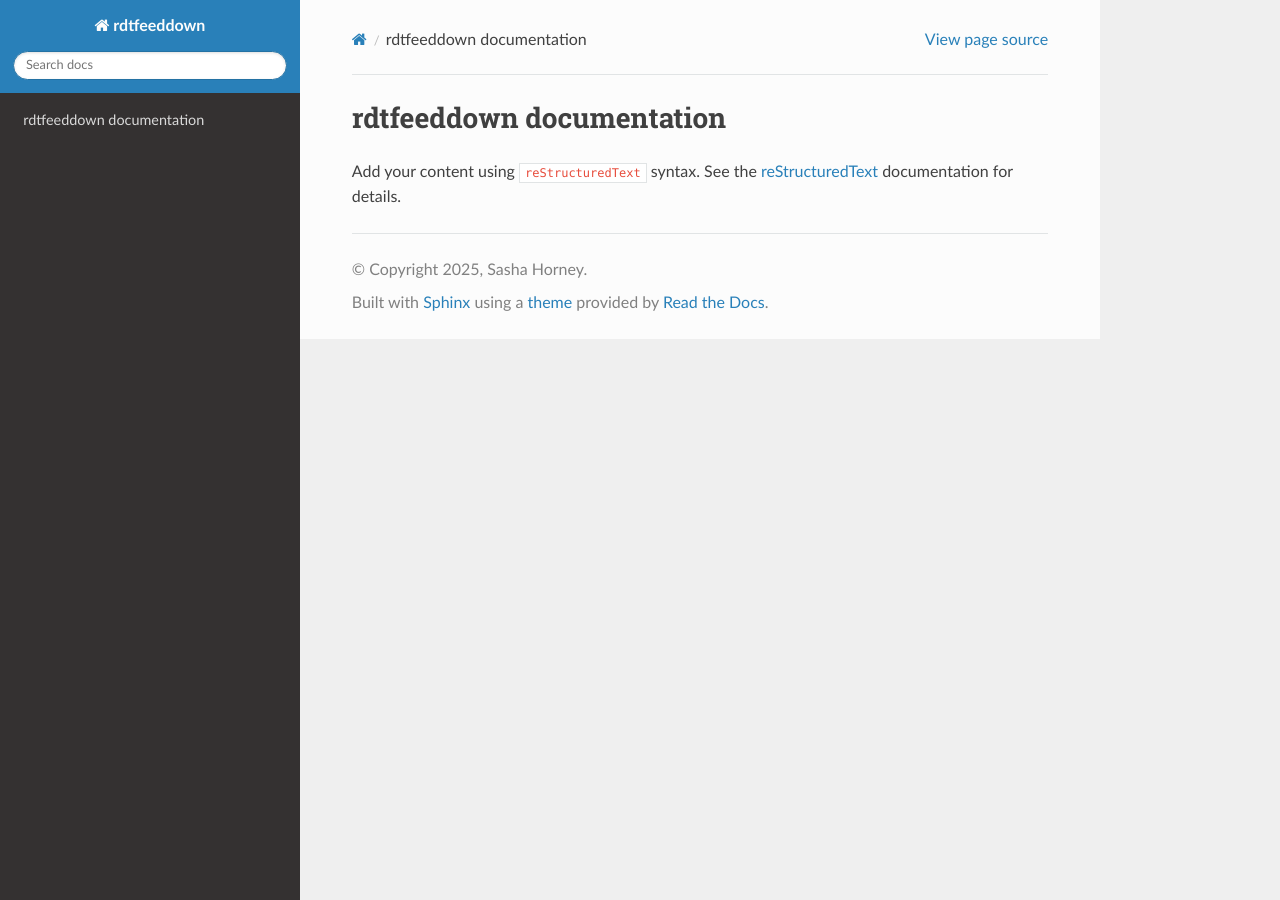
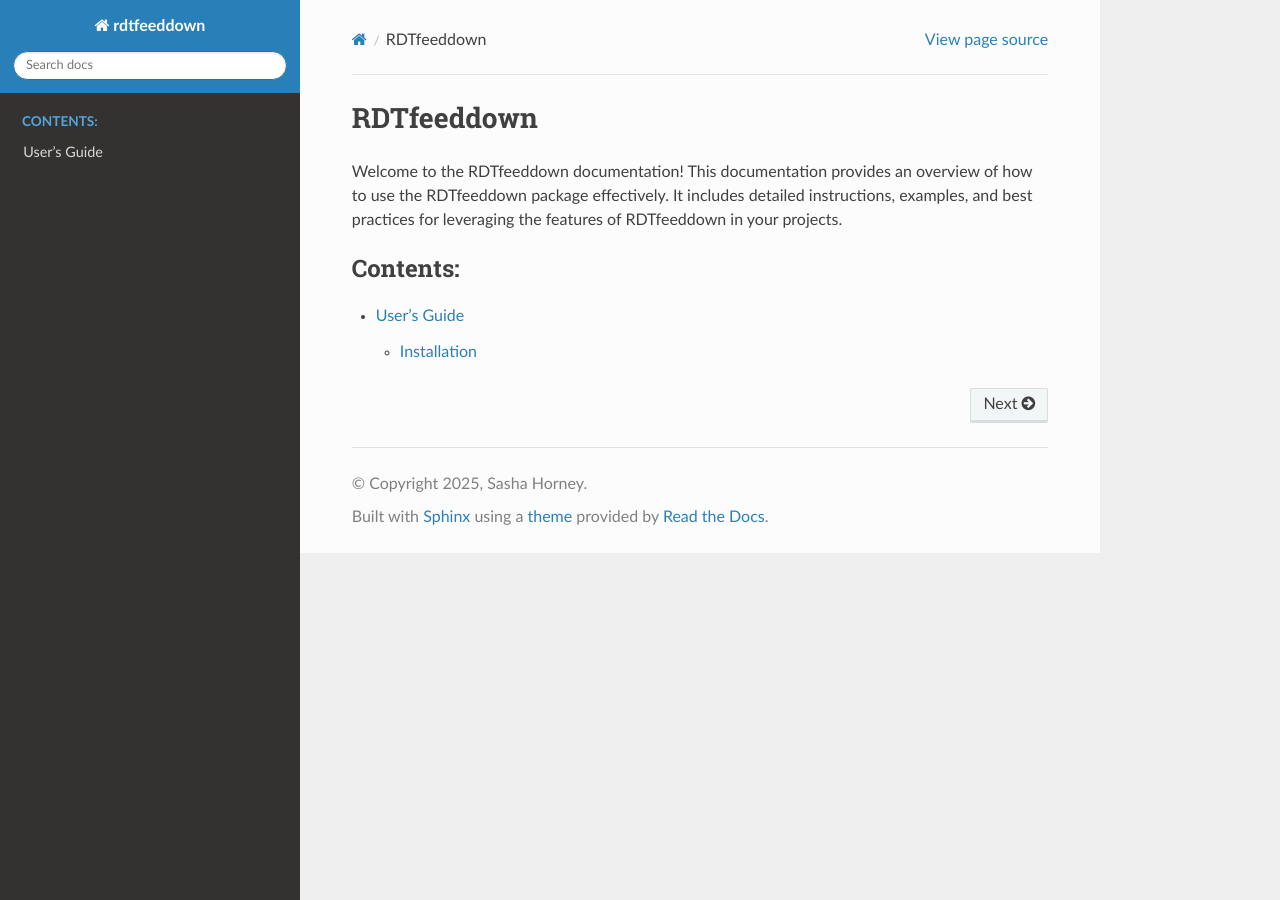
Before and after one commit to sashaj5454/RDTfeeddown, a Sphinx documentation site: the page built from docs/index.rst, in a window 1280 px wide. Built offline with Sphinx 7.4.7 and the Read the Docs theme 3.1.0, drawn with Linux system fonts in a browser that asks for light colours.

Commit message:
Adding some more documents

```diff
--- a/docs/index.rst
+++ b/docs/index.rst
@@ -1,16 +1,11 @@
-.. rdtfeeddown documentation master file, created by
-   sphinx-quickstart on Tue Aug  5 16:19:16 2025.
-   You can adapt this file completely to your liking, but it should at least
-   contain the root `toctree` directive.
+RDTfeeddown
+===========
 
-rdtfeeddown documentation
-=========================
-
-Add your content using ``reStructuredText`` syntax. See the
-`reStructuredText <https://www.sphinx-doc.org/en/master/usage/restructuredtext/index.html>`_
-documentation for details.
-
+Welcome to the RDTfeeddown documentation!
+This documentation provides an overview of how to use the RDTfeeddown package effectively. It includes detailed instructions, examples, and best practices for leveraging the features of RDTfeeddown in your projects.
 
 .. toctree::
    :maxdepth: 2
    :caption: Contents:
+
+   usage
--- /dev/null
+++ b/docs/usage.rst
@@ -0,0 +1,7 @@
+User's Guide
+===========
+
+.. toctree::
+   :maxdepth: 1
+
+   installation
```
Also changed, not shown: docs/installation.rst (added, +33 -0 lines).
